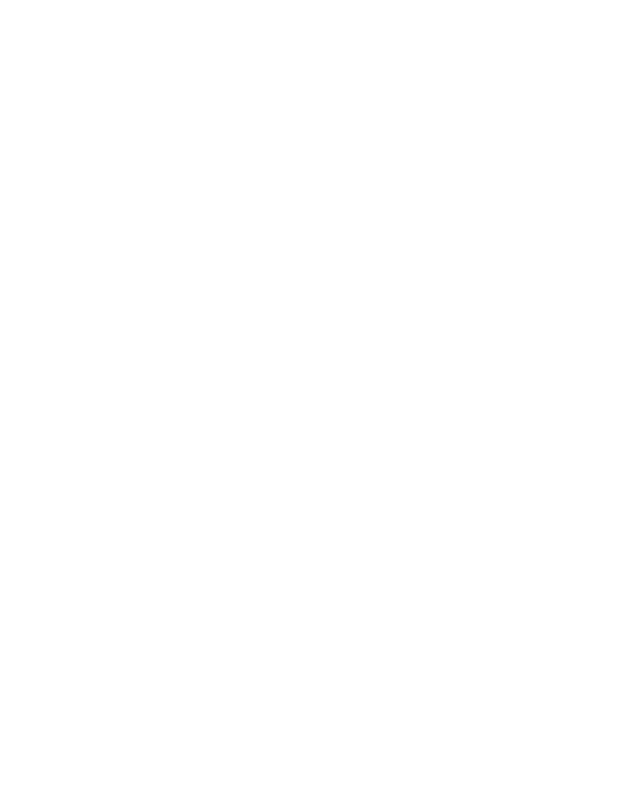
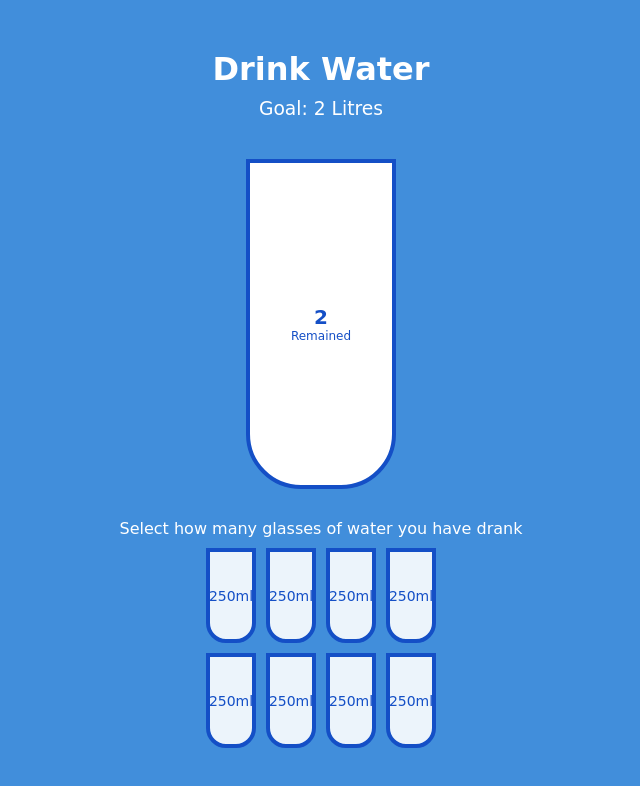
Before and after one commit to sah16/jspractice, a plain HTML site: page Drink water/index.html in a window 1280 px wide. Shown: the whole page, without its empty margins (319-959 px from the left). Drawn offline with Linux system fonts and the light colour scheme.

Commit message:
Completed: Drink Water project

```diff
--- a/Drink water/index.html
+++ b/Drink water/index.html
@@ -5,9 +5,31 @@
     <meta http-equiv="X-UA-Compatible" content="IE=edge">
     <meta name="viewport" content="width=device-width, initial-scale=1.0">
     <link rel="stylesheet" href="style.css">
-    <title>Document</title>
+    <title>Drink Water</title>
 </head>
 <body>
+    <h1>Drink Water</h1>
+    <h3>Goal: 2 Litres</h3>
+    <div class="cup">
+        <div class="remained" id="remained">
+            <span id="liters"></span>
+            <small>Remained</small>
+        </div>
+
+        <div class="percentage" id="percentage"></div>
+    </div>
+    <p class="text">Select how many glasses of water you have drank</p>
+
+    <div class="cups">
+        <div class="cup cup-small">250ml</div>
+        <div class="cup cup-small">250ml</div>
+        <div class="cup cup-small">250ml</div>
+        <div class="cup cup-small">250ml</div>
+        <div class="cup cup-small">250ml</div>
+        <div class="cup cup-small">250ml</div>
+        <div class="cup cup-small">250ml</div>
+        <div class="cup cup-small">250ml</div>
+    </div>
     <script src="index.js"></script>
 </body>
 </html>
--- a/Drink water/index.js
+++ b/Drink water/index.js
@@ -0,0 +1,52 @@
+const smallCups = document.querySelectorAll('.cup-small')
+const liters = document.getElementById('liters')
+const percentage = document.getElementById('percentage')
+const remained = document.getElementById('remained')
+
+updateBigCup()
+
+smallCups.forEach((cup, idx) =>{
+    cup.addEventListener('click',()=> highlightCups(idx))
+})
+
+
+function highlightCups(idx){
+    if(smallCups[idx].classList.contains('full') && !smallCups[idx].nextElementSibling.classList.contains('full')){
+        idx--
+    }
+    smallCups.forEach((cup,idx2)=>{
+        if(idx2 <= idx){
+            cup.classList.add('full')
+        }
+        else{
+            cup.classList.remove('full')
+        }
+    })
+
+    updateBigCup()
+}
+
+function updateBigCup(){
+    const fullCups = document.querySelectorAll('.cup-small.full').length
+    const totalCups = smallCups.length
+
+    if(fullCups=== 0){
+        percentage.style.visibility ='hidden'
+        percentage.style.height = '0'
+    }
+    else{
+        percentage.style.visibility = 'visible'
+        percentage.style.height = `${fullCups /totalCups*330}px`
+        percentage.innerText = `${fullCups /totalCups *100}%`
+    }
+
+    if(fullCups ===totalCups){
+        remained.style.visibility ='hidden'
+        remained.style.height = '0'
+    }
+    else{
+        remained.style.visibility = 'visible'
+        remained.style.height =`${330 - (fullCups/totalCups*330)}px`
+        liters.innerText =`${2 -(250* fullCups /1000)}`
+    }
+}
--- a/Drink water/style.css
+++ b/Drink water/style.css
@@ -0,0 +1,102 @@
+:root{
+    --border-color: #144fc6;
+    --fill-color:#6ab3f8;
+}
+
+*{
+    box-sizing: border-box;
+}
+
+body{
+    background-color:rgb(65, 142, 219) ;
+    color: white;
+    font-family: cursive;
+    display: flex;
+    flex-direction: column;
+    align-items: center;
+    margin: 40px;
+}
+
+h1{
+    margin:10px 0 0;
+}
+
+h3{
+    font-weight: 400;
+    margin: 10px 0;
+}
+
+.cup{
+    background-color: white;
+    border: 4px solid var(--border-color);
+    color: var(--border-color);
+    border-radius:  0 0 55px 55px;
+    height: 330px;
+    width: 150px;
+    margin: 30px 0;
+    display: flex;
+    flex-direction: column;
+    overflow: hidden;
+}
+
+.cup.cup-small{
+    height:95px;
+    width: 50px;
+    border-radius: 0 0 20px 20px;
+    background-color: rgba(255,255,255,0.9);
+    cursor:pointer;
+    font-size: 14px;
+    align-items: center;
+    justify-content: center;
+    text-align: center;
+    margin: 5px;
+    transition: 0.3s ease;
+}
+
+.cup.cup-small.full{
+    background-color:var(--fill-color) ;
+    color: white;
+}
+
+.cups{
+    display: flex;
+    flex-wrap: wrap;
+    align-items: center;
+    justify-content:center;
+    width: 280px;
+}
+
+.remained{
+    display: flex;
+    align-items: center;
+    justify-content: center;
+    text-align: center;
+    flex-direction: column;
+    flex:1;
+    transition: 0.3s ease;
+}
+
+.remained span{
+    font-size: 20px;
+    font-weight: bold;
+}
+
+.remained small{
+    font-size: 12px;
+}
+
+.percentage{
+    background-color: var(--fill-color);
+    display: flex;
+    align-items: center;
+    justify-content: center;
+    font-weight: bold;
+    height:0;
+    font-size: 30px;
+    transition: 0.3s ease;
+}
+
+.text{
+    text-align: center;
+    margin: 0 0 5px;
+}
```
